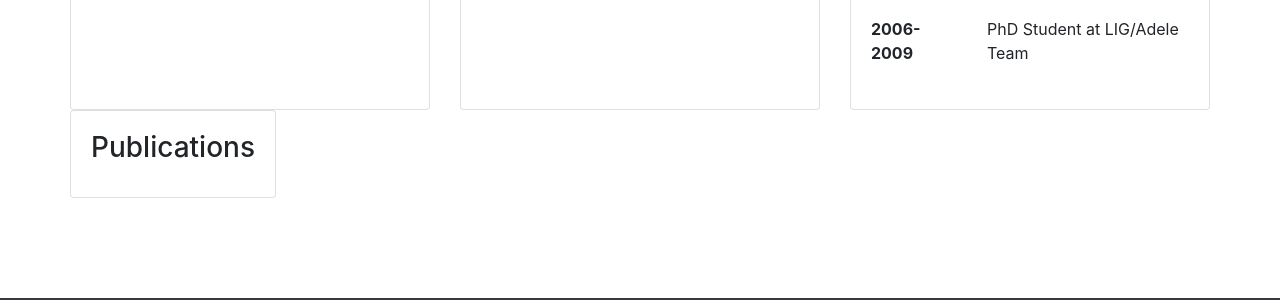
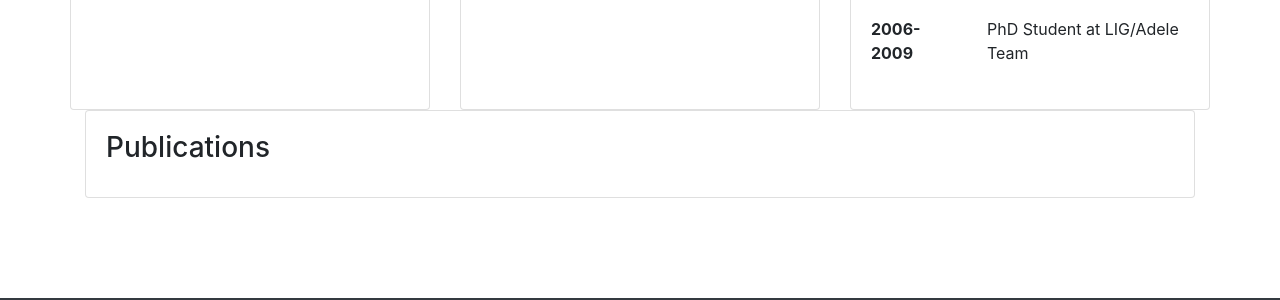
Before and after one commit to schollet/homepage, a Jekyll site: the page built from index.html, in a window 1280 px wide. Shown: the part 725-1025 px from the top of the page. Built offline with Jekyll 4.4.1, drawn with Linux system fonts in a browser that asks for light colours.

Commit message:
Update index.html

```diff
--- a/index.html
+++ b/index.html
@@ -81,14 +81,14 @@ layout: default
     </div>
 
 
-      <div class=row>
+
   <div class="col-md-12">
     <div class="card">
       <div class="card-body">
         <h3 class="card-title">Publications</h3>
     </div>
   </div>
-</div>
+
 
   </div>
 
```
